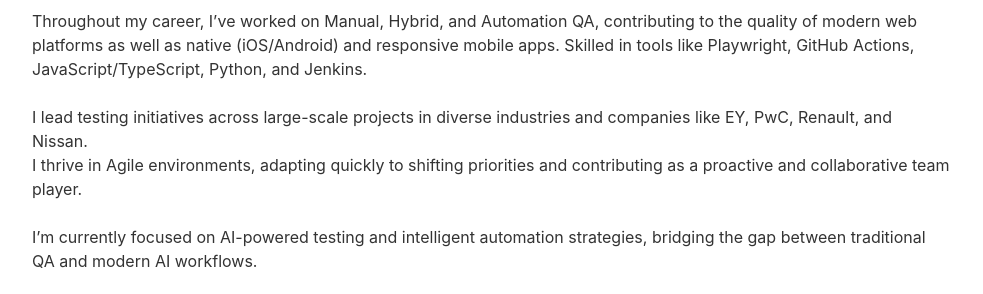
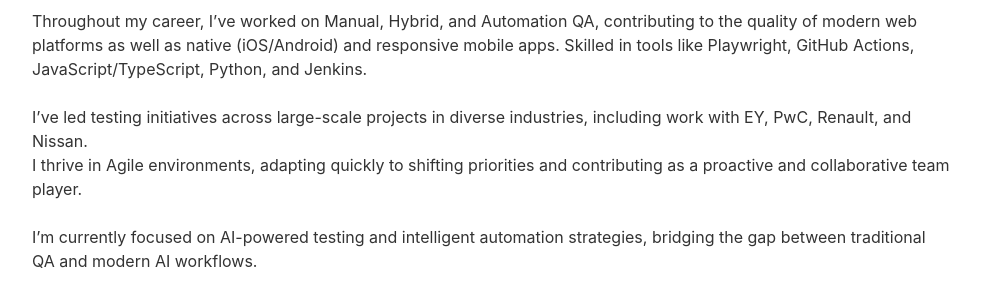
Before and after one commit to cvera08/full-resume, a Jekyll site: the page built from index.html, in a window 1280 px wide and 900 px high, scrolled down 396 px. Shown: the part 153-447 px from the top of the window, without its empty margins (148-1131 px from the left). Built offline with Jekyll 4.4.1, drawn with Linux system fonts in a browser that asks for light colours.

Commit message:
feat: about me change - third paragraph 1/2 -v2

```diff
--- a/_data/data.yml
+++ b/_data/data.yml
@@ -42,8 +42,8 @@ evaluation:
     modern web platforms as well as native (iOS/Android) and responsive mobile apps. Skilled in tools like Playwright,
     GitHub Actions, JavaScript/TypeScript, Python, and Jenkins.
     <br>
-    I lead testing initiatives across large-scale projects in diverse industries
-    and companies like EY, PwC, Renault, and Nissan.
+    I’ve led testing initiatives across large-scale projects in diverse industries, including work
+    with EY, PwC, Renault, and Nissan.
     I thrive in Agile environments, adapting quickly to shifting priorities and contributing as a proactive and collaborative team player.
     <br>
     I’m currently focused on AI-powered testing and intelligent automation strategies, bridging the gap between traditional QA and modern AI workflows.
```
